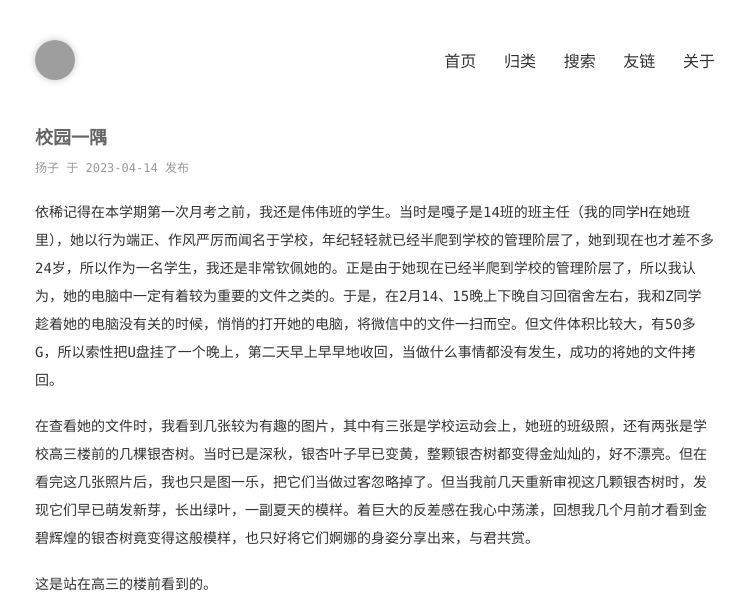
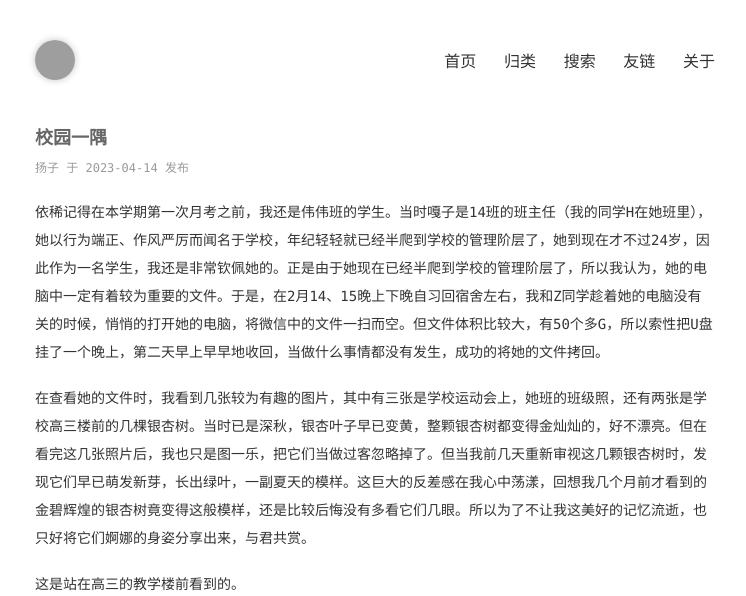
Before and after one commit to Suyuqu/Tmaize, a Jekyll site: the page built from _posts/2023-4-14-XiaoYuanYiYu.md, in a window 1280 px wide, cut to the strip 0-596 px from the top of the page. Shown: the whole strip, without its empty margins (265-1011 px from the left). Built offline with Jekyll 4.4.1, drawn with Linux system fonts in a browser that asks for light colours; some of the changed text lies outside the part shown; grey boxes are pictures that could not be loaded.

Commit message:
Update 2023-4-14-XiaoYuanYiYu.md

```diff
--- a/_posts/2023-4-14-XiaoYuanYiYu.md
+++ b/_posts/2023-4-14-XiaoYuanYiYu.md
@@ -5,14 +5,14 @@ categories: [自说自话]
 extMath: false
 ---
 
-依稀记得在本学期第一次月考之前，我还是伟伟班的学生。当时是嘎子是14班的班主任（我的同学H在她班里），她以行为端正、作风严厉而闻名于学校，年纪轻轻就已经半爬到学校的管理阶层了，她到现在也才差不多24岁，所以作为一名学生，我还是非常钦佩她的。正是由于她现在已经半爬到学校的管理阶层了，所以我认为，她的电脑中一定有着较为重要的文件之类的。于是，在2月14、15晚上下晚自习回宿舍左右，我和Z同学趁着她的电脑没有关的时候，悄悄的打开她的电脑，将微信中的文件一扫而空。但文件体积比较大，有50多G，所以索性把U盘挂了一个晚上，第二天早上早早地收回，当做什么事情都没有发生，成功的将她的文件拷回。
+依稀记得在本学期第一次月考之前，我还是伟伟班的学生。当时嘎子是14班的班主任（我的同学H在她班里），她以行为端正、作风严厉而闻名于学校，年纪轻轻就已经半爬到学校的管理阶层了，她到现在才不过24岁，因此作为一名学生，我还是非常钦佩她的。正是由于她现在已经半爬到学校的管理阶层了，所以我认为，她的电脑中一定有着较为重要的文件。于是，在2月14、15晚上下晚自习回宿舍左右，我和Z同学趁着她的电脑没有关的时候，悄悄的打开她的电脑，将微信中的文件一扫而空。但文件体积比较大，有50个多G，所以索性把U盘挂了一个晚上，第二天早上早早地收回，当做什么事情都没有发生，成功的将她的文件拷回。
 
-在查看她的文件时，我看到几张较为有趣的图片，其中有三张是学校运动会上，她班的班级照，还有两张是学校高三楼前的几棵银杏树。当时已是深秋，银杏叶子早已变黄，整颗银杏树都变得金灿灿的，好不漂亮。但在看完这几张照片后，我也只是图一乐，把它们当做过客忽略掉了。但当我前几天重新审视这几颗银杏树时，发现它们早已萌发新芽，长出绿叶，一副夏天的模样。着巨大的反差感在我心中荡漾，回想我几个月前才看到金碧辉煌的银杏树竟变得这般模样，也只好将它们婀娜的身姿分享出来，与君共赏。
+在查看她的文件时，我看到几张较为有趣的图片，其中有三张是学校运动会上，她班的班级照，还有两张是学校高三楼前的几棵银杏树。当时已是深秋，银杏叶子早已变黄，整颗银杏树都变得金灿灿的，好不漂亮。但在看完这几张照片后，我也只是图一乐，把它们当做过客忽略掉了。但当我前几天重新审视这几颗银杏树时，发现它们早已萌发新芽，长出绿叶，一副夏天的模样。这巨大的反差感在我心中荡漾，回想我几个月前才看到的金碧辉煌的银杏树竟变得这般模样，还是比较后悔没有多看它们几眼。所以为了不让我这美好的记忆流逝，也只好将它们婀娜的身姿分享出来，与君共赏。
 
-这是站在高三的楼前看到的。
+这是站在高三的教学楼前看到的。
 
 ![](https://b2.yangtze.in/pic/photo/2022-11-18-1.jpg)
 
-这是站在高二楼和高三楼之间，三楼连廊上看到的，不远处就是高二楼。
+这是站在高二楼与高三楼之间，在三楼的连廊上看到的，不远处就是高二楼。
 
 ![](https://b2.yangtze.in/pic/photo/2022-11-18-2.jpg)
```
